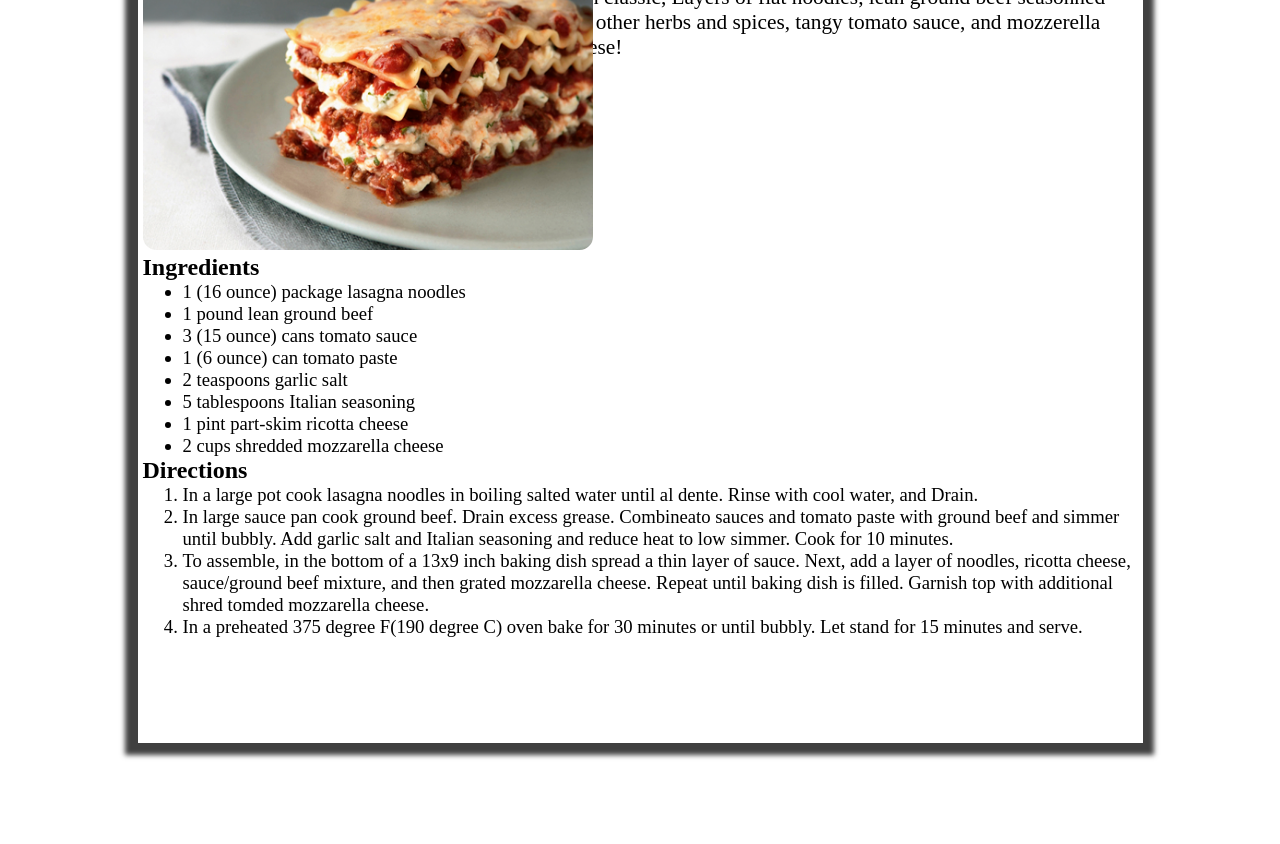
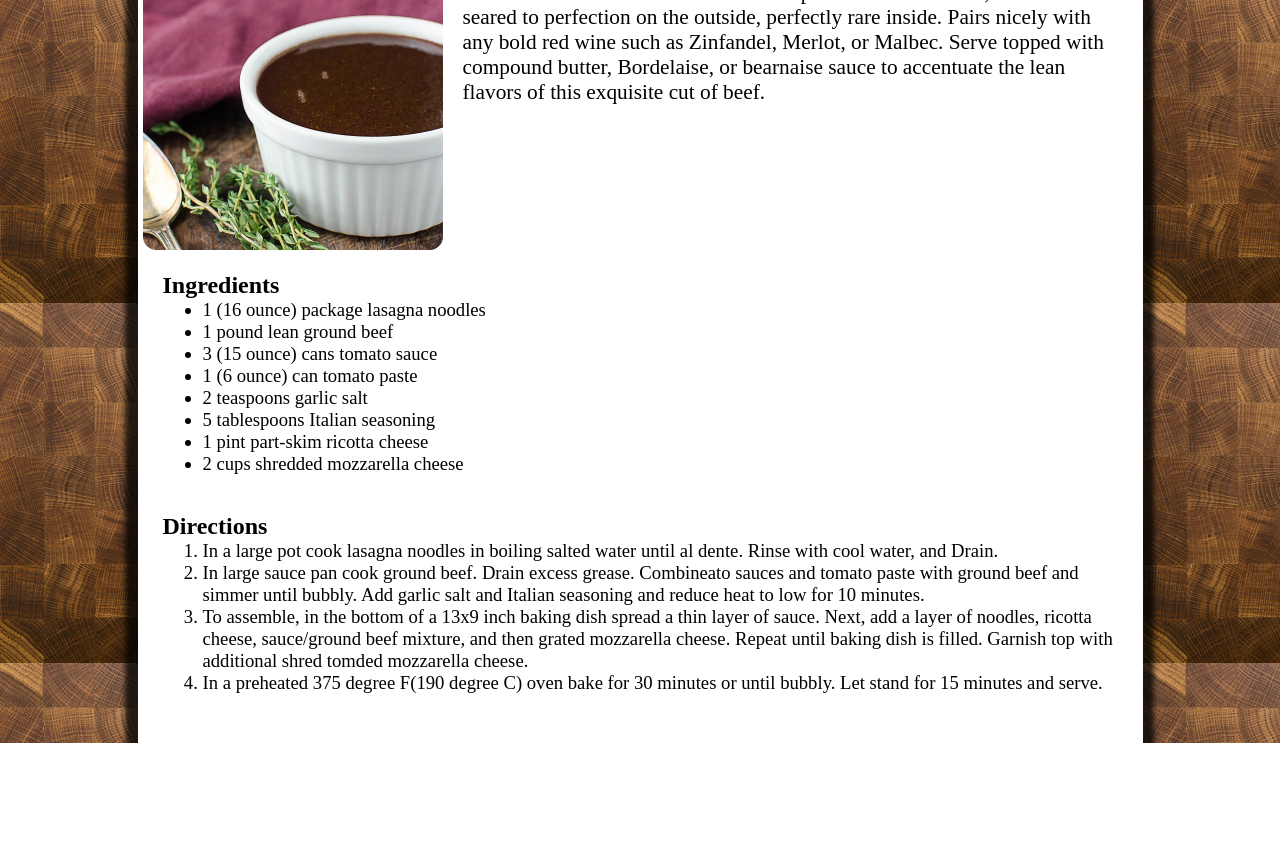
Before and after one commit to clively79/Odin-Recipes, a plain HTML site: page recipes/lasagna.html in a window 1280 px wide. Shown: the part 57-901 px from the top of the page. After the commit the page ends 800 px from the top, so only its background shows below. Drawn offline with Linux system fonts and the light colour scheme.

Commit message:
edited Lasagna page to match others

```diff
--- a/recipes/lasagna.html
+++ b/recipes/lasagna.html
@@ -3,27 +3,32 @@
 
 <head>
     <link rel="stylesheet" href="styles.css" />
-    <title>Lasagna</title>
+    <title>Filet Mignon</title>
     <meta charset="utf-8">
 
 </head>
 
 <body>
     <div class="flex-container">
-        <div class="left-column" style="height: 1000px;"></div>
+        <div class="margin"></div>
         <div class="middle">
             <div class="flex-container">
                 <div class="image">
-                    <img class="images" src="../images/lasagna.jpg" alt="Lasagna">
+                    <img class="images" src="../images/bordelaise.jpg" alt="Ramaken of Bordelaise sauce">
                 </div>
                 <div class="description">
-                    <h1 style="margin-top: 5px;">Lasagna
+                    <h1>Filet Mignon
                     </h1>
-                    <p>A savory Italian classic, Layers of flat noodles, lean ground beef seasonned
-                        with garlic and other herbs and spices, tangy tomato sauce, and mozzerella
-                        and ricotta cheese! </p>
+                    <p>The Cadillac of Steaks. A thick slice of prime beef tenderloin, seasoned and seared
+                        to perfection on the outside, perfectly rare inside. Pairs nicely with any bold red wine
+                        such as Zinfandel, Merlot, or Malbec. Serve topped with compound butter, Bordelaise,
+                        or bearnaise sauce to accentuate the lean flavors of this exquisite cut of beef. </p>
                 </div>
             </div>
+            <br>
+            <div class="flex-container">
+
+                <div class="ingredients">
                     <h2>Ingredients</h2>
                     <ul>
                         <li>1 (16 ounce) package lasagna noodles </li>
@@ -35,23 +40,29 @@
                         <li>1 pint part-skim ricotta cheese </li>
                         <li>2 cups shredded mozzarella cheese </li>
                     </ul>
+                </div>
+            </div>
+            <br>
+            <div class="directions">
                 <h2>Directions</h2>
                 <ol>
-                <li>In a large pot cook lasagna noodles in boiling salted water until al dente. Rinse with cool water,
-                    and Drain.</li>
-                <li>In large sauce pan cook ground beef. Drain excess grease. Combineato sauces and tomato paste with
-                    ground beef
-                    and simmer until bubbly. Add garlic salt and Italian seasoning and reduce heat to low simmer. Cook
+                    <li>In a large pot cook lasagna noodles in boiling salted water until al dente. Rinse with cool
+                        water, and Drain.</li>
+                    <li>In large sauce pan cook ground beef. Drain excess grease. Combineato sauces and tomato paste
+                        with ground beef
+                        and simmer until bubbly. Add garlic salt and Italian seasoning and reduce heat to low
                         for 10 minutes.</li>
-                <li>To assemble, in the bottom of a 13x9 inch baking dish spread a thin layer of sauce. Next, add a
-                    layer of noodles,
-                    ricotta cheese, sauce/ground beef mixture, and then grated mozzarella cheese. Repeat until baking
-                    dish is filled. Garnish top with additional shred tomded mozzarella cheese.</li>
-                <li>In a preheated 375 degree F(190 degree C) oven bake for 30 minutes or until bubbly. Let stand for 15
-                    minutes and serve.</li>
+                    <li>To assemble, in the bottom of a 13x9 inch baking dish spread a thin layer of sauce. Next,
+                        add a layer of noodles, ricotta cheese, sauce/ground beef mixture, and then grated
+                        mozzarella cheese. Repeat until
+                        baking dish is filled. Garnish top with additional shred tomded mozzarella cheese.</li>
+                    <li>In a preheated 375 degree F(190 degree C) oven bake for 30 minutes or until bubbly. Let
+                        stand for 15 minutes and serve.</li>
                 </ol>
             </div>
-        <div class="right-column"></div>
+
+        </div>
+        <div class="margin"></div>
     </div>
 </body>
 
--- a/recipes/styles.css
+++ b/recipes/styles.css
@@ -6,8 +6,8 @@
 .images {
     border-radius: 10pt;
     filter: opacity(100%);
-    height: 300px;
-    width: auto;
+    width: 300px;
+    height: auto;
 }
 
 .flex-container {
```
Lines whose indentation alone changed are shown as unchanged.
